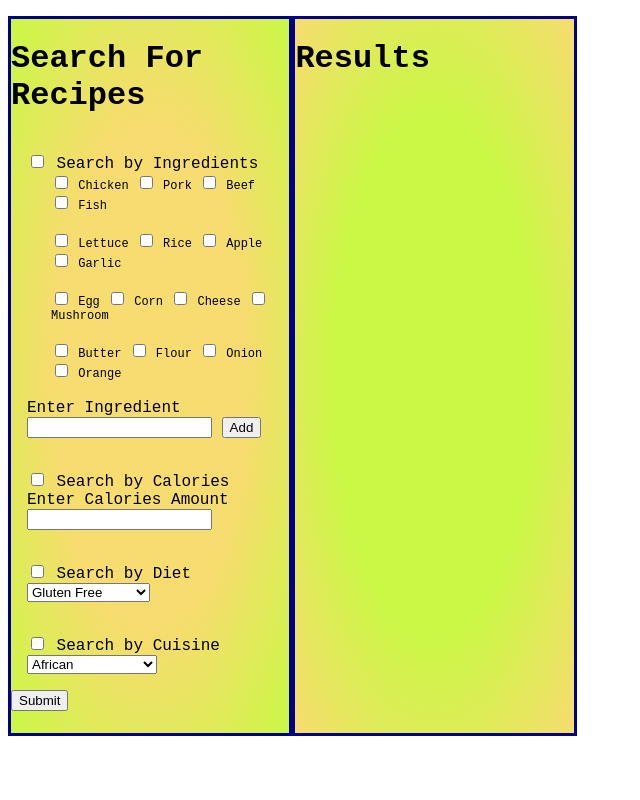
After one commit to rpowers621/meal_app, a Flask app: template templates/mealboard.html in a window 1280 px wide. The commit adds this page. Shown: the whole page, without its empty margins (0-640 px from the left). Run offline with Flask 2, Linux system fonts and the light colour scheme; the template is opened without the code that fills it, so the values that code supplies are empty.

Commit message:
create recipe box template

```diff
--- a/app.py
+++ b/app.py
@@ -30,7 +30,8 @@ def main():
     instructions = get_recipe_instructions(recipe_id)
 
     return render_template(
-        "recipepage.html",
+        # "recipepage.html",
+        "mealboard.html",
         recipe_img=recipe_img,
         recipe_title=recipe_title,
         servings=servings,
--- a/spoonacular.py
+++ b/spoonacular.py
@@ -23,7 +23,7 @@ def search_recipe_by_ingred(str):
 
     response = requests.get(url=BASE_URL + by_ingred, headers=HEADER)
     response_data = response.json()
-
+    print(response_data)
     recipe_ids = {}
     length = len(response_data)
 
@@ -187,3 +187,6 @@ def search_recipe_by_calories(str):
             break
 
     return recipe_ids_by_calories
+
+
+search_recipe_by_ingred("apples,flour,sugar")
--- a/static/style.css
+++ b/static/style.css
@@ -15,8 +15,13 @@ header{
     text-shadow: 2px 2px black;
     font-weight: bolder;
 }
+.box{
+    width: 45%;
+    height: 100%;
+}
 .row{
     display: flex;
+
 }
 .col{
     flex: 50%
@@ -56,3 +61,23 @@ a{
     padding: 0;
     font-weight: bolder;
 }
+.recipe_search_box{
+    height:100%;
+    background:radial-gradient(#F7DC6F  50%, #CAF845);
+    border-style: solid;
+    border-color: darkblue;
+
+}
+.input-ingreds{
+    margin-left: 2em;
+    font-size: 12px;
+}
+.by_ingreds,.by_calories, .by_cuisine, .by_diet{
+    padding: 1em;
+}
+.result-box{
+    height:100%;
+    background:radial-gradient( #CAF845 50%, #F7DC6F );
+    border-style: solid;
+    border-color: darkblue;
+}
--- /dev/null
+++ b/templates/mealboard.html
@@ -0,0 +1,164 @@
+<html>
+
+<head>
+    <link rel="stylesheet" href="static/style.css">
+</head>
+
+<body>
+    <div class="box">
+        <div class="row">
+            <div class="col">
+                <div class="recipe_search_box">
+                    <h1>Search For Recipes</h1>
+
+                    <form action="">
+                        <div class="by_ingreds">
+                            <input type="checkbox" name="ingreds" value="Search by Ingredients">
+                            <label for="ingreds">Search by Ingredients</label>
+                            <br>
+                            <div class="row">
+                                <div class="input-ingreds">
+                                    <input type="checkbox" value="chicken">
+                                    <label for="">Chicken</label>
+
+                                    <input type="checkbox" value="pork">
+                                    <label for="">Pork</label>
+
+                                    <input type="checkbox" value="beef">
+                                    <label for="">Beef</label>
+
+                                    <input type="checkbox" value="fish">
+                                    <label for="">Fish</label>
+                                </div>
+                            </div>
+                            <br>
+                            <div class="row">
+                                <div class="input-ingreds">
+                                    <input type="checkbox" value="lettuce">
+                                    <label for="">Lettuce</label>
+
+                                    <input type="checkbox" value="Rice">
+                                    <label for="">Rice</label>
+
+                                    <input type="checkbox" value="Apple">
+                                    <label for="">Apple</label>
+
+                                    <input type="checkbox" value="Garlic">
+                                    <label for="">Garlic</label>
+
+                                </div>
+
+                            </div>
+                            <br>
+                            <div class="row">
+                                <div class="input-ingreds">
+                                    <input type="checkbox" value="Egg">
+                                    <label for="">Egg</label>
+
+                                    <input type="checkbox" value="Corn">
+                                    <label for="">Corn</label>
+
+                                    <input type="checkbox" value="Cheese">
+                                    <label for="">Cheese</label>
+
+                                    <input type="checkbox" value="Mushroom">
+                                    <label for="">Mushroom</label>
+                                </div>
+                            </div>
+                            <br>
+                            <div class="row">
+                                <div class="input-ingreds">
+                                    <input type="checkbox" value="butter">
+                                    <label for="">Butter</label>
+
+                                    <input type="checkbox" Flour>
+                                    <label for="">Flour</label>
+
+                                    <input type="checkbox" value="onion">
+                                    <label for="">Onion</label>
+
+                                    <input type="checkbox" value="Orange">
+                                    <label for="">Orange</label>
+                                </div>
+                            </div>
+                            <br>
+                            <label for="">Enter Ingredient</label>
+                            <input type="text">
+                            <button>Add</button>
+
+                            <br>
+                        </div>
+                        <div class="by_calories">
+                            <input type="checkbox" name="calories" value="Search by Calories">
+                            <label for="calories">Search by Calories</label>
+                            <br>
+                            <label for="">Enter Calories Amount</label>
+                            <input type="text">
+                        </div>
+                        <div class="by_diet">
+                            <input type="checkbox" name="diet" value="Search by Diet">
+                            <label for="diet">Search by Diet</label>
+                            <br>
+                            <select name="" id="" placeholder=" ">
+                                <option value="Gluten Free">Gluten Free</option>
+                                <option value="Ketogenic">Ketogenic</option>
+                                <option value="Vegetarian">Vegetarian</option>
+                                <option value="Lacto-Vegetarian">Lacto-Vegetarian</option>
+                                <option value="Ovo-Vegetarian">Ovo-Vegetarian</option>
+                                <option value="Vegan">Vegan</option>
+                                <option value="Pescetarian">Pescetarian</option>
+                                <option value="Paleo">Paleo</option>
+                                <option value="Primal">Primal</option>
+                                <option value="Low FODMAP">Low FODMAP</option>
+                                <option value="Whole30">Whole30</option>
+                            </select>
+
+                        </div>
+                        <div class="by_cuisine">
+                            <input type="checkbox" name="cuisine" value="Search by Cuisine">
+                            <label for="cuisine">Search by Cuisine</label>
+                            <br>
+                            <select name="" id="">
+                                <option value="African">African</option>
+                                <option value="American">American</option>
+                                <option value="British">British</option>
+                                <option value="Cajun">Cajun</option>
+                                <option value="Caribbean">Caribbean</option>
+                                <option value="Chinese">Chinese</option>
+                                <option value="Eastern European">Eastern European</option>
+                                <option value="European">European</option>
+                                <option value="French">French</option>
+                                <option value="German">German</option>
+                                <option value="Greek">Greek</option>
+                                <option value="Indian">Indian</option>
+                                <option value="Irish">Irish</option>
+                                <option value="Italian">Italian</option>
+                                <option value="Japanese">Japanese</option>
+                                <option value="Jewish">Jewish</option>
+                                <option value="Korean">Korean</option>
+                                <option value="Latin American">Latin American</option>
+                                <option value="Mediterranean">Mediterranean</option>
+                                <option value="Mexican">Mexican</option>
+                                <option value="Middle Eastern">Middle Eastern</option>
+                                <option value="Nordic">Nordic</option>
+                                <option value="Southern">Southern</option>
+                                <option value="Spanish">Spanish</option>
+                                <option value="Thai"></option>
+                                <option value="Vietnamese">Vietnamese</option>
+                            </select>
+                        </div>
+                        <input type="submit">
+                    </form>
+                </div>
+            </div>
+            <div class="col">
+                <div class="result-box">
+                    <h1>Results</h1>
+                </div>
+            </div>
+        </div>
+    </div>
+
+</body>
+
+</html>
```
Also changed, not shown: tests/mocked_unit_tests.py (+413 -7 lines), tests/unmocked_unit_tests.py (+12 -0 lines), static/nutritional_breakdown.png.
